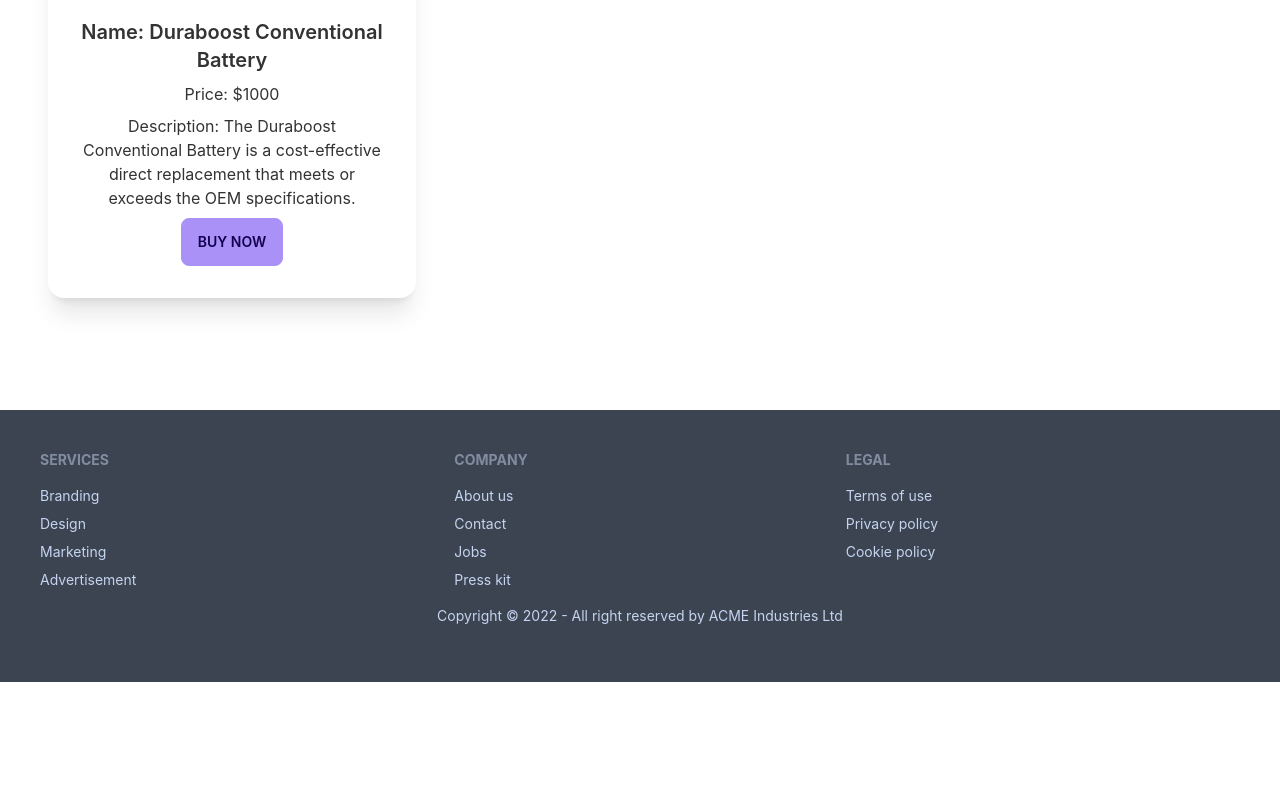
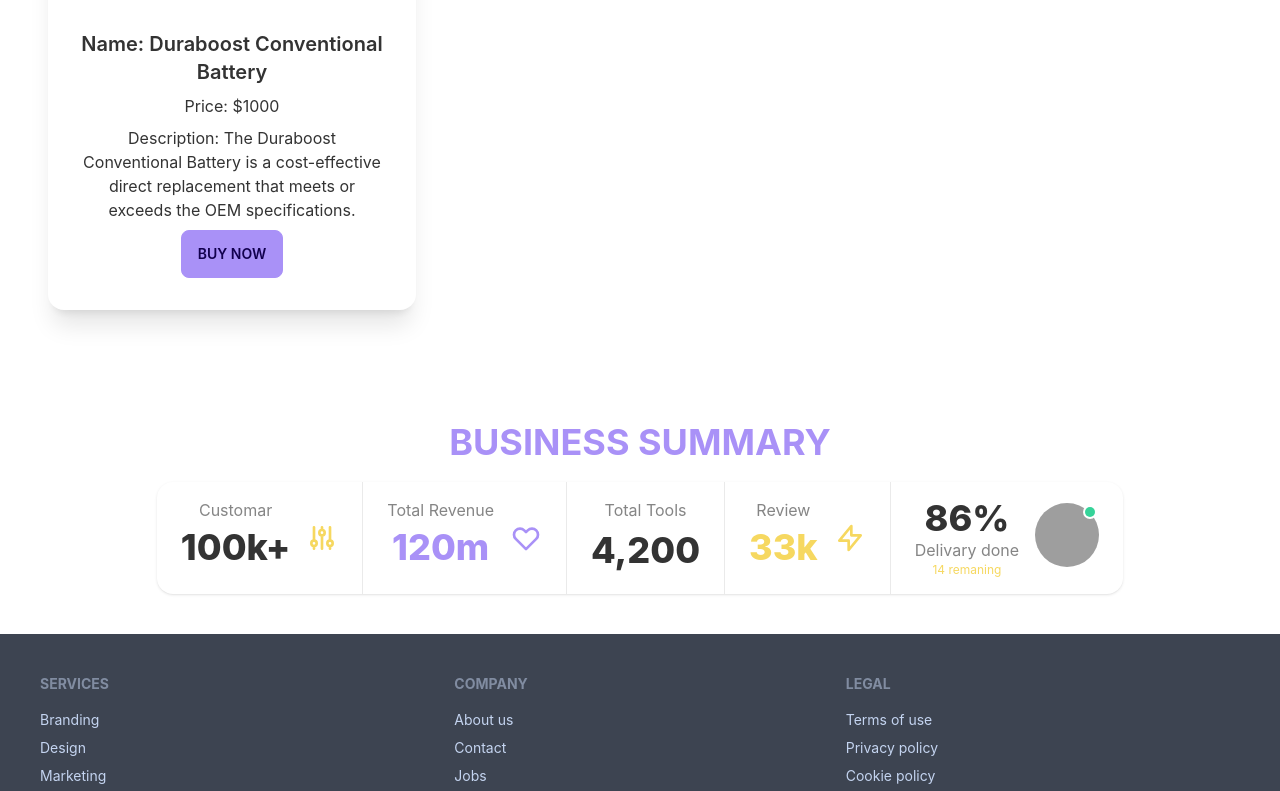
Before and after one commit to Abu-Sahad/jantik-accessories-client-site, a React (Create React App) app: page / in a window 1280 px wide. Shown: the part 1922-2713 px from the top of the page. Before the commit the page ends 2604 px from the top, so only its background shows below. Built offline with nearby package versions, Linux system fonts and the light colour scheme; grey boxes are pictures that could not be loaded.

Commit message:
summary added

```diff
--- a/src/Pages/Home/Home.js
+++ b/src/Pages/Home/Home.js
@@ -1,6 +1,7 @@
 import React from 'react';
 import Footer from '../Footer/Footer';
 import Iteams from '../Iteams/Iteams';
+import Summary from '../Summary/Summary';
 import Banner from './Banner';
 
 const Home = () => {
@@ -8,6 +9,7 @@ const Home = () => {
         <div>
             <Banner></Banner>
             <Iteams></Iteams>
+            <Summary></Summary>
             <Footer></Footer>
 
         </div>
--- a/src/Pages/Iteams/Iteams.js
+++ b/src/Pages/Iteams/Iteams.js
@@ -12,7 +12,7 @@ const Iteams = () => {
     return (
         <div className='my-28 mx-12'>
             <div className='text-center mb-10'>
-                <h3 className='text-primary text-xl font-bold uppercase'>Tools area</h3>
+                <h3 className='text-primary text-4xl font-bold uppercase'>Tools area</h3>
             </div>
             <div className='grid sm:grid-cols-1 md:grid-cols-2 lg:grid-cols-3 gap-10'>
                 {
--- /dev/null
+++ b/src/Pages/Summary/Summary.js
@@ -0,0 +1,55 @@
+import React from 'react';
+
+const Summary = () => {
+    return (
+        <div className='text-center mb-10'>
+            <h1 className='text-primary text-4xl font-bold uppercase mb-5'>Business Summary</h1>
+            <div class="stats stats-vertical lg:stats-horizontal shadow">
+                <div class="stat">
+                    <div class="stat-figure text-secondary">
+                        <svg xmlns="http://www.w3.org/2000/svg" fill="none" viewBox="0 0 24 24" class="inline-block w-8 h-8 stroke-current"><path stroke-linecap="round" stroke-linejoin="round" stroke-width="2" d="M12 6V4m0 2a2 2 0 100 4m0-4a2 2 0 110 4m-6 8a2 2 0 100-4m0 4a2 2 0 110-4m0 4v2m0-6V4m6 6v10m6-2a2 2 0 100-4m0 4a2 2 0 110-4m0 4v2m0-6V4"></path></svg>
+                    </div>
+                    <div class="stat-title">Customar</div>
+                    <div class="stat-value">100k+</div>
+                </div>
+
+                <div class="stat">
+                    <div class="stat-figure text-primary">
+                        <svg xmlns="http://www.w3.org/2000/svg" fill="none" viewBox="0 0 24 24" class="inline-block w-8 h-8 stroke-current"><path stroke-linecap="round" stroke-linejoin="round" stroke-width="2" d="M4.318 6.318a4.5 4.5 0 000 6.364L12 20.364l7.682-7.682a4.5 4.5 0 00-6.364-6.364L12 7.636l-1.318-1.318a4.5 4.5 0 00-6.364 0z"></path></svg>
+                    </div>
+                    <div class="stat-title">Total Revenue</div>
+                    <div class="stat-value text-primary">120m</div>
+                </div>
+
+                <div class="stat">
+                    <div class="stat-title">Total Tools</div>
+                    <div class="stat-value">4,200</div>
+                </div>
+
+                <div class="stat">
+                    <div class="stat-figure text-secondary">
+                        <svg xmlns="http://www.w3.org/2000/svg" fill="none" viewBox="0 0 24 24" class="inline-block w-8 h-8 stroke-current"><path stroke-linecap="round" stroke-linejoin="round" stroke-width="2" d="M13 10V3L4 14h7v7l9-11h-7z"></path></svg>
+                    </div>
+                    <div class="stat-title">Review</div>
+                    <div class="stat-value text-secondary">33k</div>
+                </div>
+
+                <div class="stat">
+                    <div class="stat-figure text-secondary">
+                        <div class="avatar online">
+                            <div class="w-16 rounded-full">
+                                <img src="https://api.lorem.space/image/face?w=128&h=128" />
+                            </div>
+                        </div>
+                    </div>
+                    <div class="stat-value">86%</div>
+                    <div class="stat-title">Delivary done</div>
+                    <div class="stat-desc text-secondary">14 remaning</div>
+                </div>
+
+            </div>
+        </div>
+    );
+};
+
+export default Summary;
```
